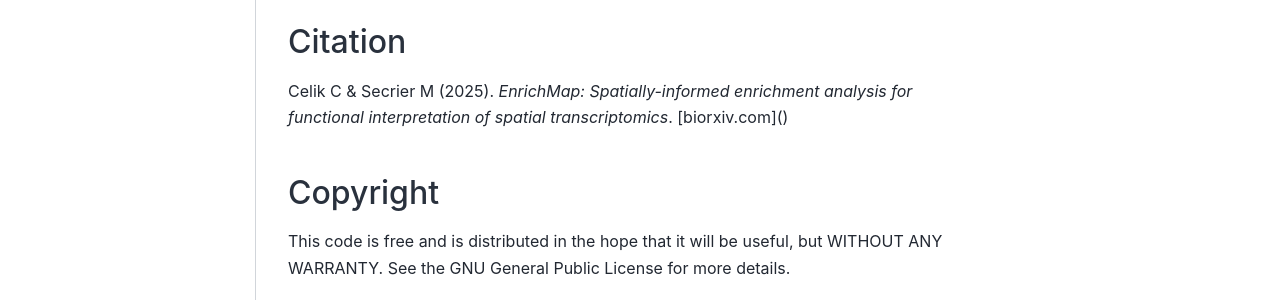
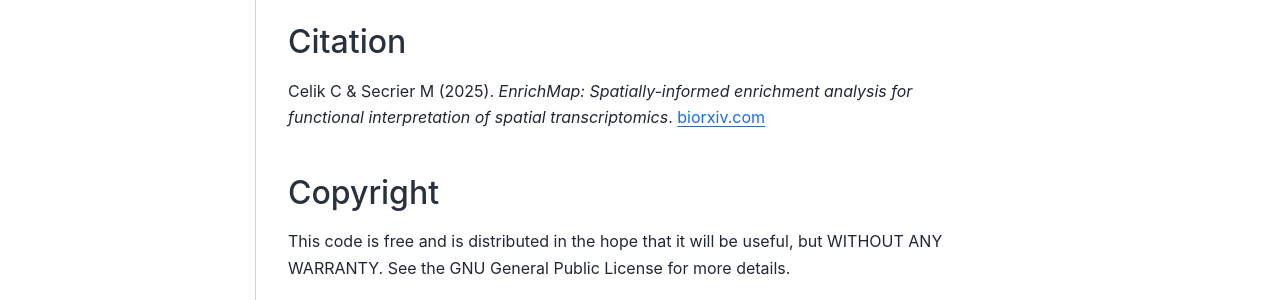
Before and after one commit to secrierlab/EnrichMap, a Sphinx documentation site: the page built from docs/usage.rst, in a window 1280 px wide and 900 px high, scrolled down 918 px. Shown: the part 459-759 px from the top of the window. Built offline with Sphinx 7.4.7 and the Sphinx Book theme 1.1.4, drawn with Linux system fonts in a browser that asks for light colours; pages that are not in the unit, such as notebooks, are missing from menus; part of the change alters nothing that is shown.

```diff
--- a/docs/usage.rst
+++ b/docs/usage.rst
@@ -64,7 +64,7 @@ This project is licensed under the GNU GENERAL PUBLIC LICENSE.
 Citation
 --------
 
-Celik C & Secrier M (2025). *EnrichMap: Spatially-informed enrichment analysis for functional interpretation of spatial transcriptomics*. [biorxiv.com]()
+Celik C & Secrier M (2025). *EnrichMap: Spatially-informed enrichment analysis for functional interpretation of spatial transcriptomics*. `biorxiv.com <https://www.biorxiv.org/content/10.1101/2025.05.30.656960v1>`_
 
 Copyright
 ---------
```
